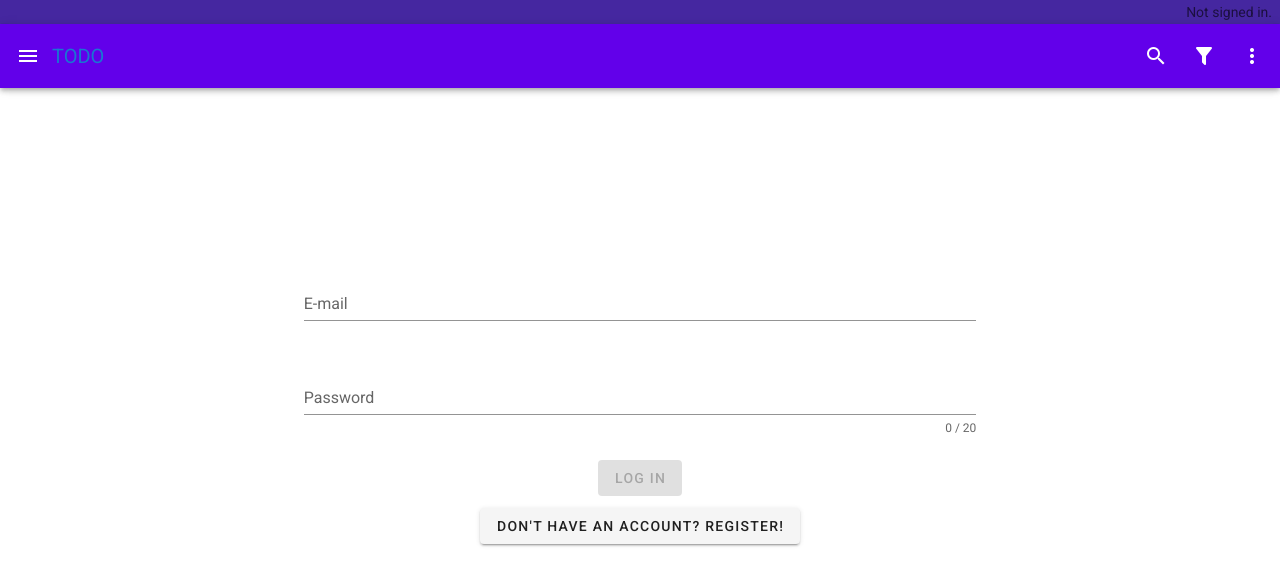
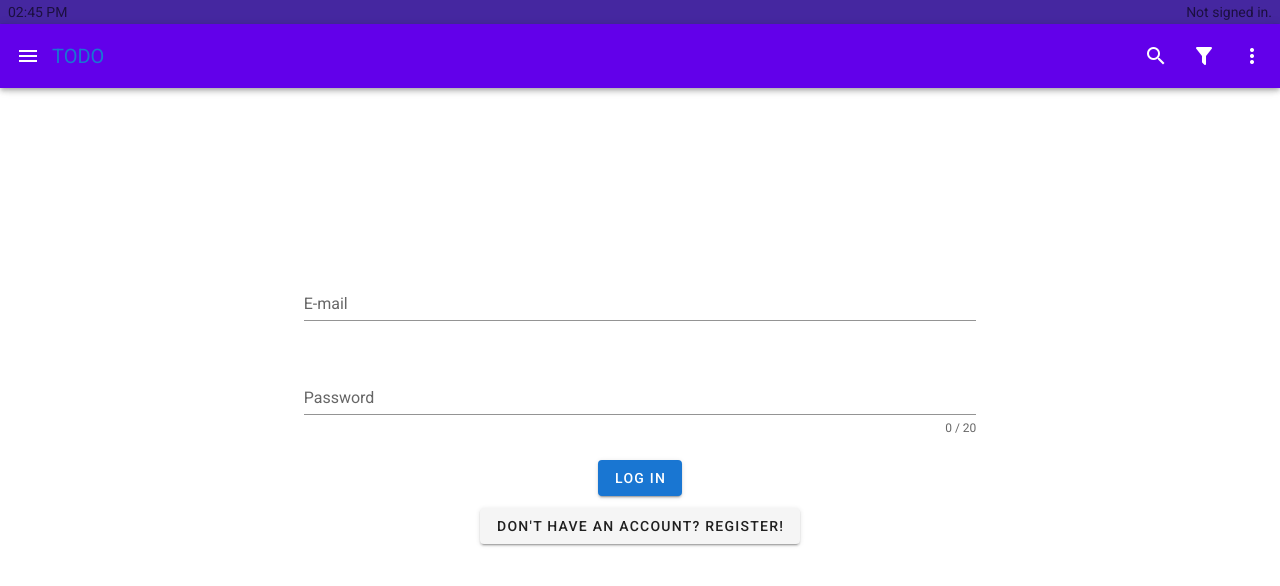
Before and after one commit to PiotrWasak/todo-axios, a Vue app: page /login in a window 1280 px wide. Shown: the top 586 px of the page. Built offline with nearby package versions, Linux system fonts and the light colour scheme; no server answers.

Commit message:
feature/login

```diff
--- a/src/components/TheMainNav.vue
+++ b/src/components/TheMainNav.vue
@@ -1,6 +1,7 @@
 <template>
   <div>
     <v-system-bar color="deep-purple darken-3">
+      {{ date }}
       <v-spacer></v-spacer>
       <div v-if="isLoggedIn">Signed in as: {{ user.email }} <v-btn @click="logout" text>Sign out</v-btn></div>
       <div v-else>Not signed in.</div>
@@ -79,7 +80,9 @@ export default {
     }
   },
   computed: {
-
+    date(){
+      return new Date().toLocaleTimeString([], {hour: '2-digit', minute:'2-digit'});
+    }
   },
   mounted() {
     this.getUserData();
--- a/src/views/Login.vue
+++ b/src/views/Login.vue
@@ -25,7 +25,7 @@
       </v-row>
       <v-row>
         <v-col align="center">
-          <v-btn @click="loginUser" :disabled="loginValid" color="primary" align="center">Log in</v-btn>
+          <v-btn @click="loginUser" :disabled="!loginValid" color="primary" align="center">Log in</v-btn>
         </v-col>
       </v-row>
     </v-form>
```
